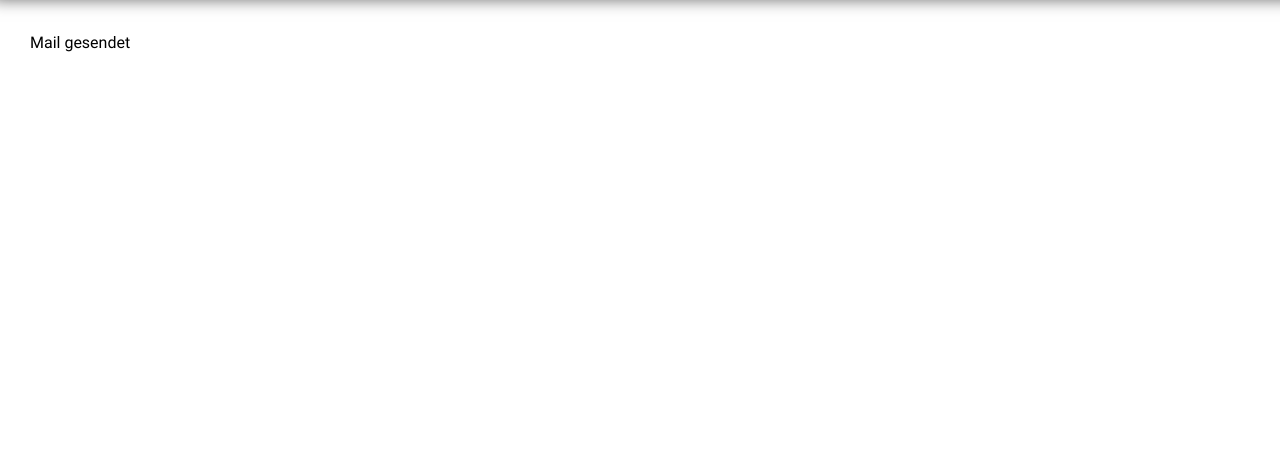
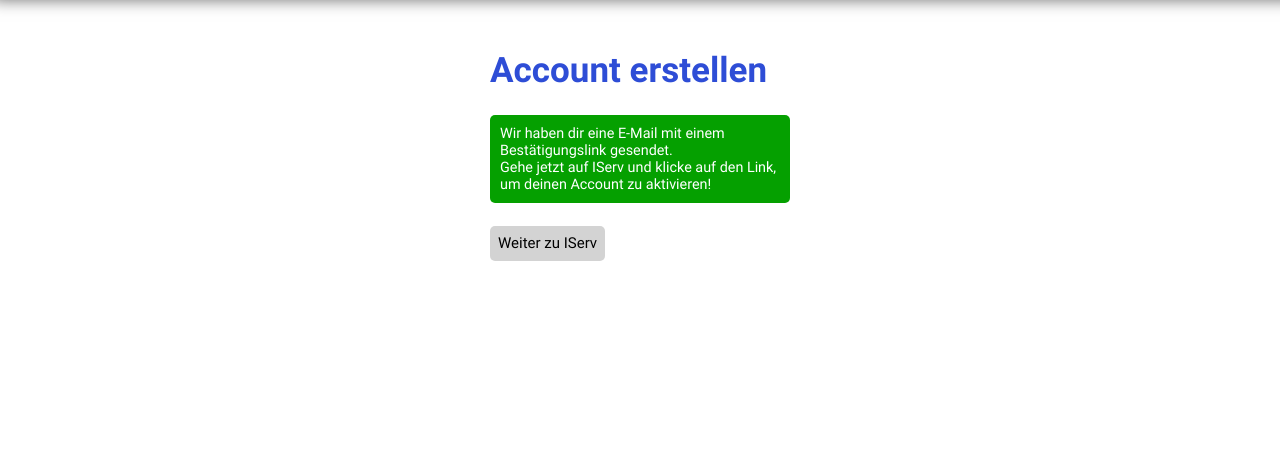
Before and after one commit to linuskoester/libertas, a Django app: template libertas/templates/libertas/account_activation_sent.html in a window 1280 px wide. Shown: the part 48-508 px from the top of the page. Run offline with Django 3.2, Linux system fonts and the light colour scheme; the template is opened without the code that fills it, so the values that code supplies are empty; parts of the project's set-up code (start-up, migrations or seed data) failed here and were passed over.

Commit message:
email registration design

```diff
--- a/core/settings.py
+++ b/core/settings.py
@@ -27,6 +27,7 @@ DEBUG = bool(int(os.environ['DJANGO_DEBUG']))
 
 ALLOWED_HOSTS = os.environ['DJANGO_ALLOWED_HOSTS']
 
+DEFAULT_FROM_EMAIL = 'Libertas <noreply@libertas.de>'
 
 # Application definition
 
--- a/libertas/static/libertas/css/basic.css
+++ b/libertas/static/libertas/css/basic.css
@@ -290,6 +290,26 @@ footer a:hover {
     /* border-radius: 5px; */
 }
 
+.error {
+    background-color: rgb(247, 72, 72);
+    font-family: 'Roboto Regular';
+    font-size: 0.9em;
+    color: black;
+    margin-bottom: 5px;
+    padding: 10px;
+    border-radius: 5px;
+}
+
+.success {
+    background-color: rgb(5, 160, 0);
+    font-family: 'Roboto Regular';
+    font-size: 0.9em;
+    color: white;
+    margin-bottom: 5px;
+    padding: 10px;
+    border-radius: 5px;
+}
+
 /* ################## */
 
 /* @media (max-width:850px) and (min-width: 680px) {} */
--- a/libertas/templates/libertas/account_activation_sent.html
+++ b/libertas/templates/libertas/account_activation_sent.html
@@ -1,9 +1,16 @@
 {% extends 'libertas/base.html' %}
 
-{% block title %}Libertas{% endblock %}
+{% block title %}Account erstellen | Libertas{% endblock %}
 
 {% block main %}
 
-<p>Mail gesendet</p>
-
+<div class="login">
+    <h1>Account erstellen</h1>
+    <div class="success">
+        Wir haben dir eine E-Mail mit einem Bestätigungslink gesendet.<br>
+        Gehe jetzt auf IServ und klicke auf den Link, um deinen Account zu aktivieren!
+    </div>
+    <br>
+    <button onclick="window.location='https:\/\/halepaghen.de/iserv/login'">Weiter zu IServ</button>
+</div>
 {% endblock %}
```
Also changed, not shown: libertas/templates/libertas/account_activation_email.html (+7 -2 lines), libertas/templates/libertas/account_activation_invalid.html (+9 -3 lines), libertas/views.py (+5 -2 lines).
